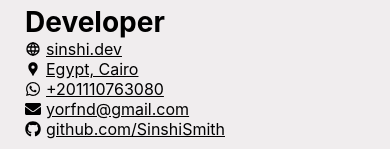
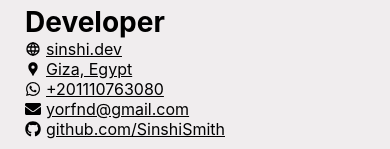
Before and after one commit to SinshiSmith/sinshi, a Next.js app: page /resume in a window 390 px wide. Shown: the part 180-329 px from the top of the page. Built offline with nearby package versions, Linux system fonts and the light colour scheme.

Commit message:
Fix phone and email links

```diff
--- a/pages/resume.js
+++ b/pages/resume.js
@@ -23,16 +23,16 @@ export default function Resume() {
             <CompactContactLine href="/" name="sinshi.dev" icon={<TbWorld />} />
             <CompactContactLine
               href="/"
-              name="Egypt, Cairo"
+              name="Giza, Egypt"
               icon={<MdLocationPin />}
             />
             <CompactContactLine
-              href="/"
+              href="tel:+201110763080"
               name="+201110763080"
               icon={<FaWhatsapp />}
             />
             <CompactContactLine
-              href="/"
+              href="mailto:yorfnd@gmail.com"
               name="yorfnd@gmail.com"
               icon={<FaEnvelope />}
             />
```
